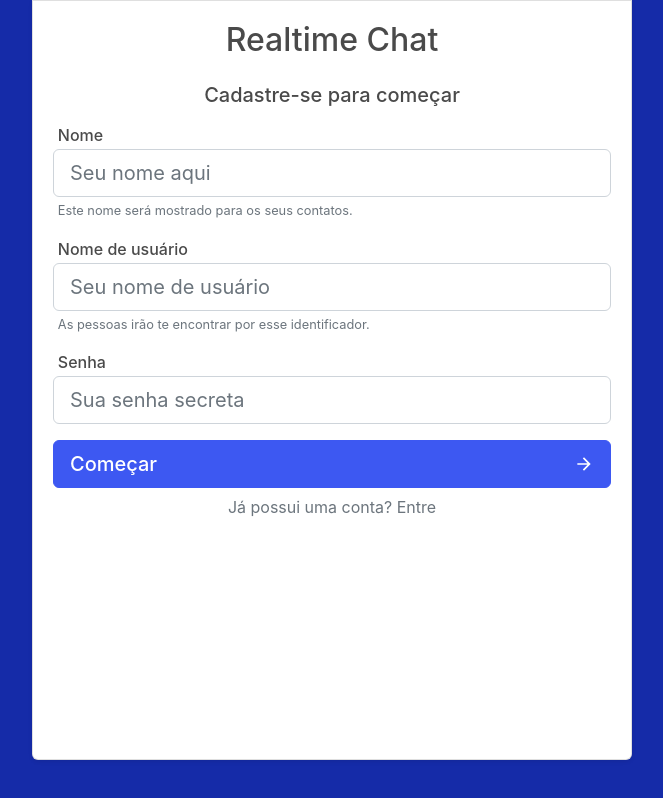
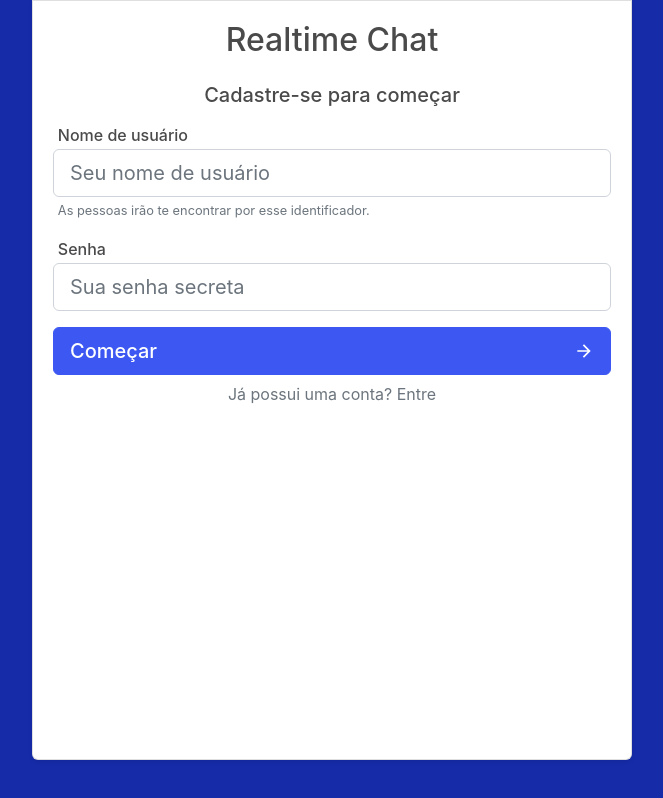
Before and after one commit to RuanScherer/realtime-chat-web, a React (Create React App) app: page / in a window 1280 px wide. Shown: the whole page, without its empty margins (308-971 px from the left). Built offline with nearby package versions, Linux system fonts and the light colour scheme.

Commit message:
Remove unutilized 'name' field

```diff
--- a/src/views/sign/Sign.tsx
+++ b/src/views/sign/Sign.tsx
@@ -5,7 +5,6 @@ import { MdArrowForward } from 'react-icons/md'
 import './Sign.css'
 
 const Sign: React.FC = () => {
-	const [ name, setName ] = useState("")
 	const [ username, setUsername ] = useState("")
 	const [ password, setPassword ] = useState("")
 	const [ registered, setRegistered ] = useState(false)
@@ -15,7 +14,6 @@ const Sign: React.FC = () => {
 
 	function changeForm(evt: React.MouseEvent<HTMLButtonElement, MouseEvent>) {
 		evt.preventDefault()
-		setName("")
 		setUsername("")
 		setPassword("")
 		setRegistered(!registered)
@@ -24,11 +22,9 @@ const Sign: React.FC = () => {
 	function handleEnter(evt: React.MouseEvent<HTMLButtonElement, MouseEvent>) {
 		evt.preventDefault()
 		let data = {
-			name,
 			username,
 			password
 		}
-		if (registered) delete data.name
 		let promise = registered ? usersService.login(data) : usersService.register(data)
 		promise
 			.then(response => {
@@ -48,22 +44,6 @@ const Sign: React.FC = () => {
 					<h2 className="mb-4 align-self-center">Realtime Chat</h2>
 					<h5 className="mb-3 align-self-center">{ registered ? "Entrar com conta existente" : "Cadastre-se para começar"}</h5>
 					<form className="d-flex flex-column">
-						{ !registered &&
-							<div className="form-group">
-								<label htmlFor="name" className="text-500">Nome</label>
-								<input
-									type="text"
-									id="name"
-									name="name"
-									className="form-control form-control-lg"
-									placeholder="Seu nome aqui"
-									aria-describedby="nameHelp"
-									onChange={evt => setName(evt.target.value)}/>
-								<small id="nameHelp" className="form-text text-muted">
-									Este nome será mostrado para os seus contatos.
-								</small>
-							</div>
-						}
 						<div className="form-group">
 							<label htmlFor="username" className="text-500">Nome de usuário</label>
 							<input
```
